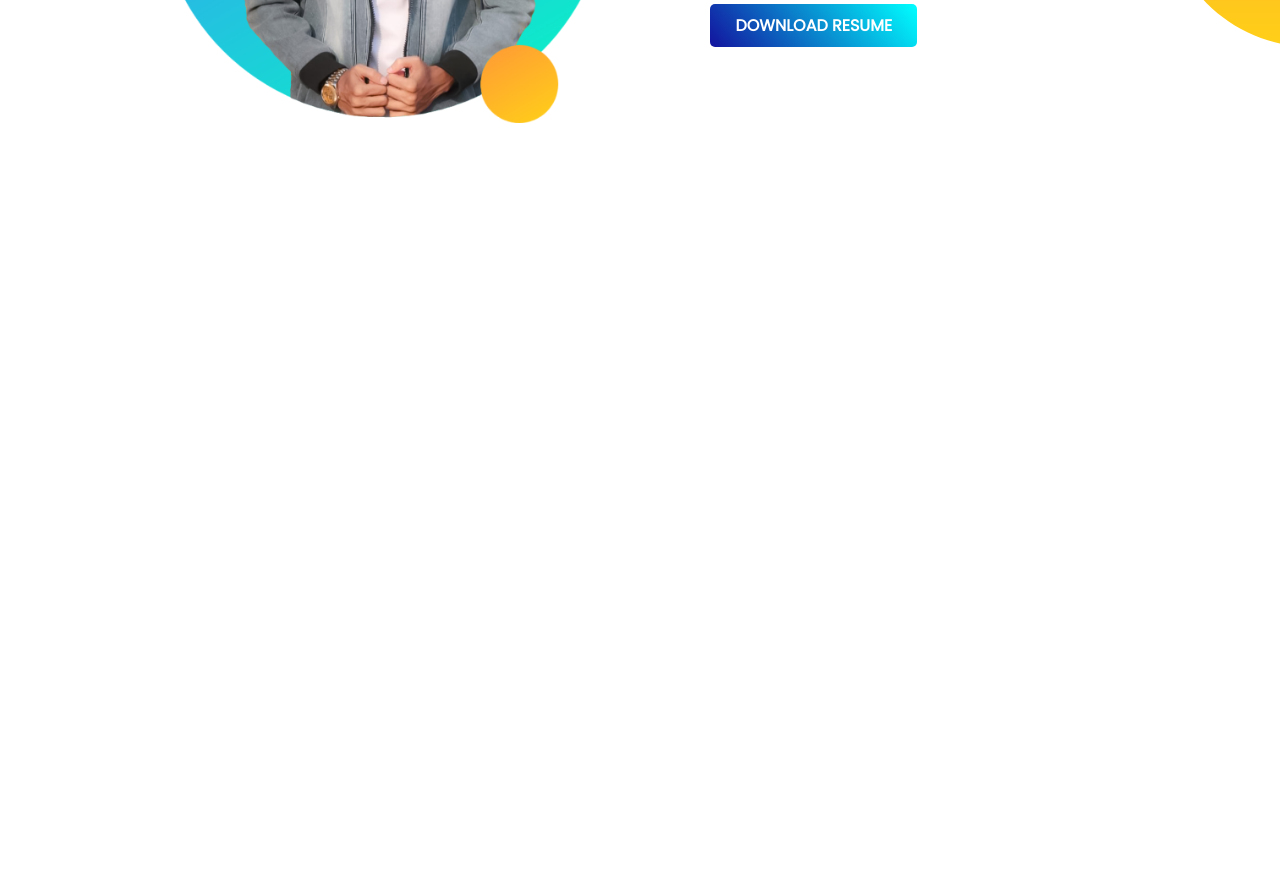
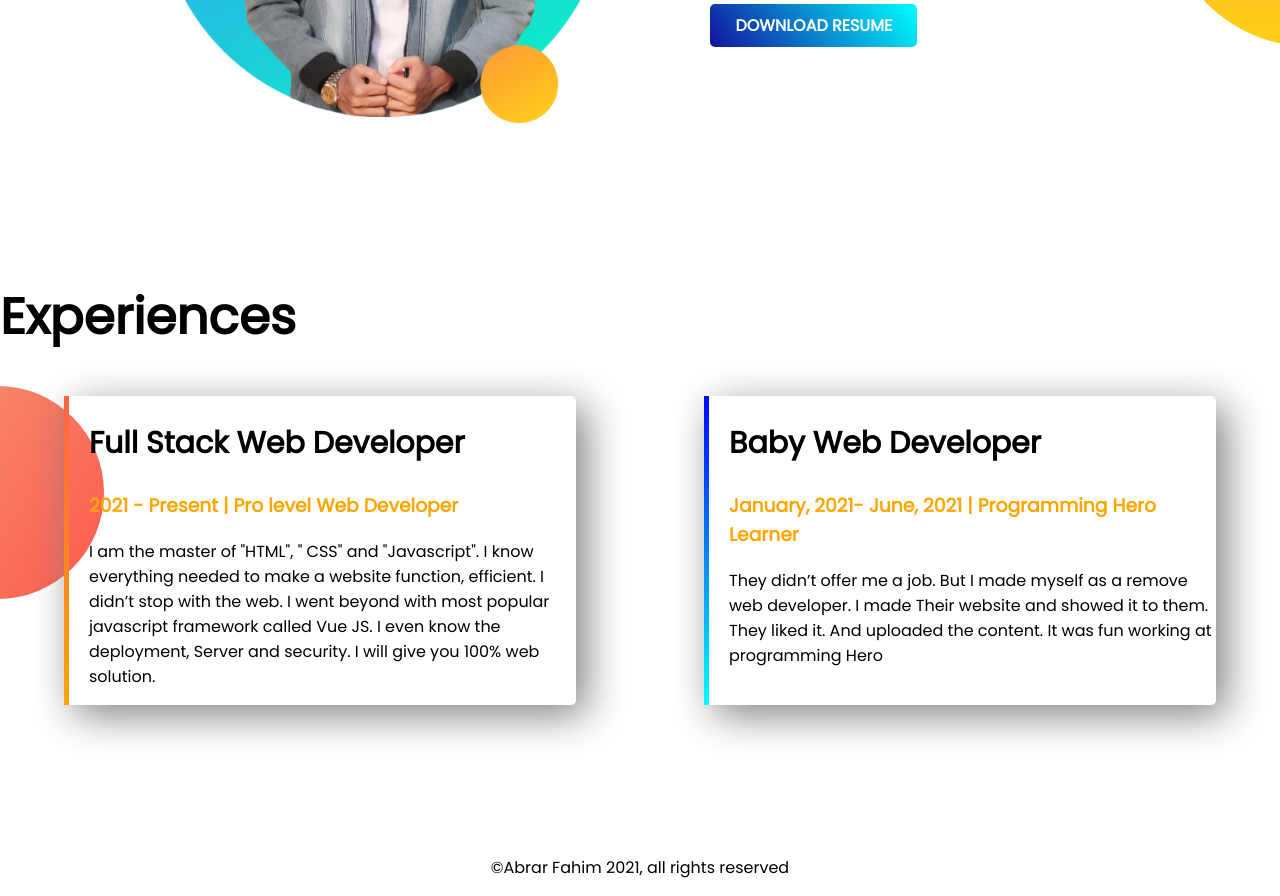
Before and after one commit to Abrarhusamfahim/developer-portfolio, a plain HTML site: page index.html in a window 1280 px wide. Shown: the part 997-1893 px from the top of the page. Before the commit the page ends 1277 px from the top, so only its background shows below. Drawn offline with Linux system fonts and the light colour scheme.

Commit message:
finished my exciting website

```diff
--- a/index.html
+++ b/index.html
@@ -11,7 +11,7 @@
     <title>Fahim's portfolio</title>
 </head>
 <body>
-    <section class="top-banner">
+    <section class="top-banner flexible-container">
         <div class="half-width">
             <h1>Welcome To</h1>
             <h1><span class="orange">Fahim's</span> Website</h1>
@@ -23,7 +23,7 @@
             <img src="images/abrar.png" alt="">
         </div>
     </section>
-    <section class="dream">
+    <section class="dream flexible-container">
         <div id="extra" class="half-width">
             <img src="images/newlook.png" alt="">
         </div>
@@ -34,5 +34,21 @@
             <a class="link-button-extra" target="blank" href="">DOWNLOAD RESUME</a>
         </div>
     </section>
+    <section class="experience-area">
+        <h1>Experiences</h1>
+        <div class="flexible-container">
+            <div id="full-stack-experience" class="experience-item">
+                <h2>Full Stack Web Developer</h2>
+                <h3 class="orange">2021 - Present | Pro level Web Developer</h3>
+                <p>I am the master of "HTML", " CSS" and "Javascript". I know everything needed to make a website function, efficient. I didn’t stop with the web. I went beyond with most popular javascript framework called Vue JS. I even know the deployment, Server and security. I will give you 100% web solution.</p>
+            </div>
+            <div id="baby-web-experience" class="experience-item">
+                <h2>Baby Web Developer</h2>
+                <h3 class="orange">January, 2021- June, 2021 | Programming Hero Learner</h3>
+                <p>They didn’t offer me a job. But I made myself as a remove web developer. I made Their website and showed it to them. They liked it. And uploaded the content. It was fun working at programming Hero</p>
+            </div>
+        </div>
+    </section>
+    <footer><p>©Abrar Fahim 2021, all rights reserved</p></footer>
 </body>
 </html>
--- a/style.css
+++ b/style.css
@@ -8,7 +8,7 @@ body {
 h1 {
   font-size: 50px;
 }
-section {
+.flexible-container {
   display: flex;
   margin-bottom: 150px;
 }
@@ -47,3 +47,32 @@ section {
   border-radius: 5px;
   font-weight: bold;
 }
+.experience-area {
+  background-image: url("images/exp-bg.png");
+  background-repeat: no-repeat;
+  background-position: left;
+}
+.experience-item {
+  box-shadow: 10px 10px 40px gray;
+  width: 40%;
+  margin-left: 5%;
+  margin-right: 5%;
+  padding-left: 20px;
+  border-radius: 5px;
+}
+h2 {
+  font-size: 30px;
+}
+#full-stack-experience {
+  border-left: 5px solid;
+  border-image: linear-gradient(180deg, tomato, orange);
+  border-image-slice: 1;
+}
+#baby-web-experience {
+  border-left: 5px solid;
+  border-image: linear-gradient(180deg, rgb(0, 4, 255), cyan);
+  border-image-slice: 1;
+}
+footer p {
+  text-align: center;
+}
```
Also changed, not shown: images/fahim.png (deleted), images/fahim3.png (deleted), images/jhankar.png (deleted), images/jhankar2.png (deleted), images/my-bg.png (deleted), images/my-bg2.png (deleted).
